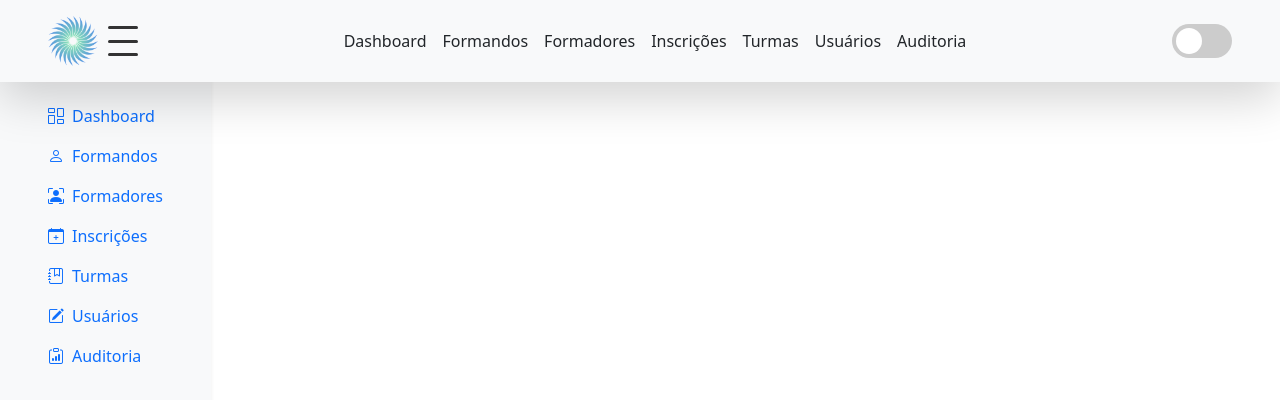
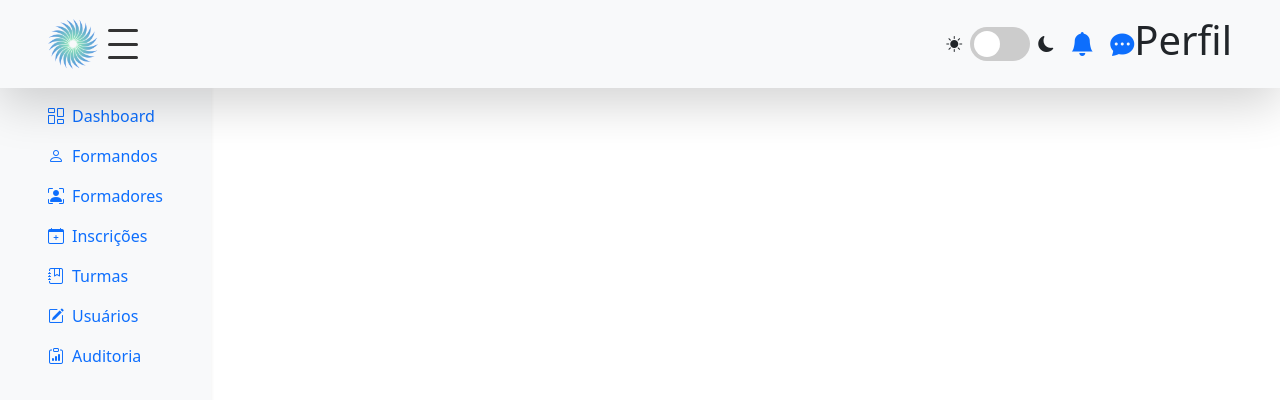
Before and after one commit to sffs-ao/achei, a React (Vite) app: page / in a window 1280 px wide. Shown: the top 400 px of the page. Built offline with nearby package versions, Linux system fonts and the light colour scheme.

Commit message:
fazendo o header

```diff
--- a/src/App.jsx
+++ b/src/App.jsx
@@ -13,7 +13,7 @@ import Chat from "./pages/Chat";
 import Settings from "./pages/settings";
 import Notification from "./pages/Notification";
 
-import Header from "./components/Header";
+import Header from "./components/Header/Header";
 import SideMenu from "./components/SideMenu";
 
 import "./app.css";
--- a/src/components/MenuButton.jsx
+++ b/src/components/Elements/MenuButton.jsx
@@ -1,9 +1,10 @@
 import React, { useState } from "react";
-import "../css/components/ButtonMenu.css";
+import "./ButtonMenu.css";
 
 const ButtonMenu = () => {
   const [isOpen, setIsOpen] = useState(false);
 
+  // Modifica o estato do botão
   const handleClick = () => {
     setIsOpen(!isOpen);
   };
--- a/src/components/ToggleButton.jsx
+++ b/src/components/Elements/ToggleButton.jsx
@@ -1,7 +1,7 @@
 import React, { useState } from "react";
-import "../css/components/ToggleButton.css"; // Importa o CSS para o botão toggle
+import "./ToggleButton.css"; // Importa o CSS para o botão toggle
 
-const ToggleButton = () => {
+const ToggleButton = ({ id }) => {
   const [isToggled, setIsToggled] = useState(false);
 
   const handleToggle = () => {
@@ -11,6 +11,7 @@ const ToggleButton = () => {
   return (
     <button
       className={`toggle-button ${isToggled ? "toggled" : ""}`}
+      id={id}
       onClick={handleToggle}
     >
       <span className="slider"></span>
--- a/src/components/Header.jsx
+++ /dev/null
@@ -1,53 +0,0 @@
-// src/components/Header.jsx
-import React from "react";
-import { Link } from "react-router-dom";
-import logo from "../assets/image/logo.png";
-import ButtonMenu from "./MenuButton";
-import ToggleButton from "./ToggleButton";
-
-export default function Header() {
-  return (
-    <header className="shadow-lg bg-light py-3">
-      <div className="d-flex justify-content-between align-items-center">
-        <div className="header-left">
-          <div className="logo-area">
-            <Link to="/">
-              <img
-                src={logo}
-                alt="Logo"
-                className="img-fluid"
-                style={{ maxHeight: "50px" }}
-              />
-            </Link>
-          </div>
-          <ButtonMenu />
-        </div>
-
-        <nav className="d-flex gap-3">
-          <Link to="/" className="nav-link">
-            Dashboard
-          </Link>
-          <Link to="/formandos" className="nav-link">
-            Formandos
-          </Link>
-          <Link to="/formadores" className="nav-link">
-            Formadores
-          </Link>
-          <Link to="/inscricoes" className="nav-link">
-            Inscrições
-          </Link>
-          <Link to="/turmas" className="nav-link">
-            Turmas
-          </Link>
-          <Link to="/usuarios" className="nav-link">
-            Usuários
-          </Link>
-          <Link to="/auditoria" className="nav-link">
-            Auditoria
-          </Link>
-        </nav>
-        <ToggleButton />
-      </div>
-    </header>
-  );
-}
--- /dev/null
+++ b/src/components/Header/Header.css
@@ -0,0 +1,25 @@
+.dark-mode {
+  display: flex;
+  align-items: center;
+  justify-content: center;
+}
+
+.dark-mode #switch-mode {
+  margin: 0 0.5em;
+}
+
+.icon-group {
+  transition: transform 0.2s ease-in-out;
+}
+
+.icon-group:hover {
+  transform: scale(1.1); /* Efeito de aumento ao passar o mouse */
+}
+
+.bi {
+  transition: color 0.2s ease-in-out;
+}
+
+.bi:hover {
+  color: #007bff; /* Muda a cor do ícone ao passar o mouse */
+}
--- /dev/null
+++ b/src/components/Header/Header.jsx
@@ -0,0 +1,48 @@
+// src/components/Header.jsx
+import React from "react";
+import { Link } from "react-router-dom";
+import logo from "../../assets/image/logo.png";
+import ButtonMenu from "../Elements/MenuButton";
+import ToggleButton from "../Elements/ToggleButton";
+import ProfileArea from "./ProfileArea";
+import "./Header.css";
+
+export default function Header() {
+  return (
+    <header className="shadow-lg bg-light py-3">
+      <div className="d-flex justify-content-between align-items-center">
+        <div className="header-left">
+          <div className="logo-area">
+            <Link to="/">
+              <img
+                src={logo}
+                alt="Logo"
+                className="img-fluid"
+                style={{ maxHeight: "50px" }}
+              />
+            </Link>
+          </div>
+          <ButtonMenu />
+        </div>
+        <div className="header-right d-flex align-items-center justify-content-end">
+          <div className="dark-mode me-3">
+            <i className="bi bi-brightness-high-fill"></i>
+            <ToggleButton id="switch-mode" />
+            <i className="bi bi-moon-fill"></i>
+          </div>
+          <div className="icon-group notification-content me-3">
+            <Link to="/notificacoes">
+              <i className="bi bi-bell-fill fs-4"></i>
+            </Link>
+          </div>
+          <div className="icon-group message-content">
+            <Link to="/chat">
+              <i className="bi bi-chat-dots-fill fs-4"></i>
+            </Link>
+          </div>
+          <ProfileArea />
+        </div>
+      </div>
+    </header>
+  );
+}
--- /dev/null
+++ b/src/components/Header/ProfileArea.jsx
@@ -0,0 +1,9 @@
+import React from "react";
+
+export default function ProfileArea() {
+  return (
+    <div>
+      <h1>Perfil</h1>
+    </div>
+  );
+}
```
Also changed, not shown: src/components/Elements/ButtonMenu.css (renamed from src/css/components/ButtonMenu.css), src/components/Elements/ToggleButton.css (renamed from src/css/components/ToggleButton.css).
